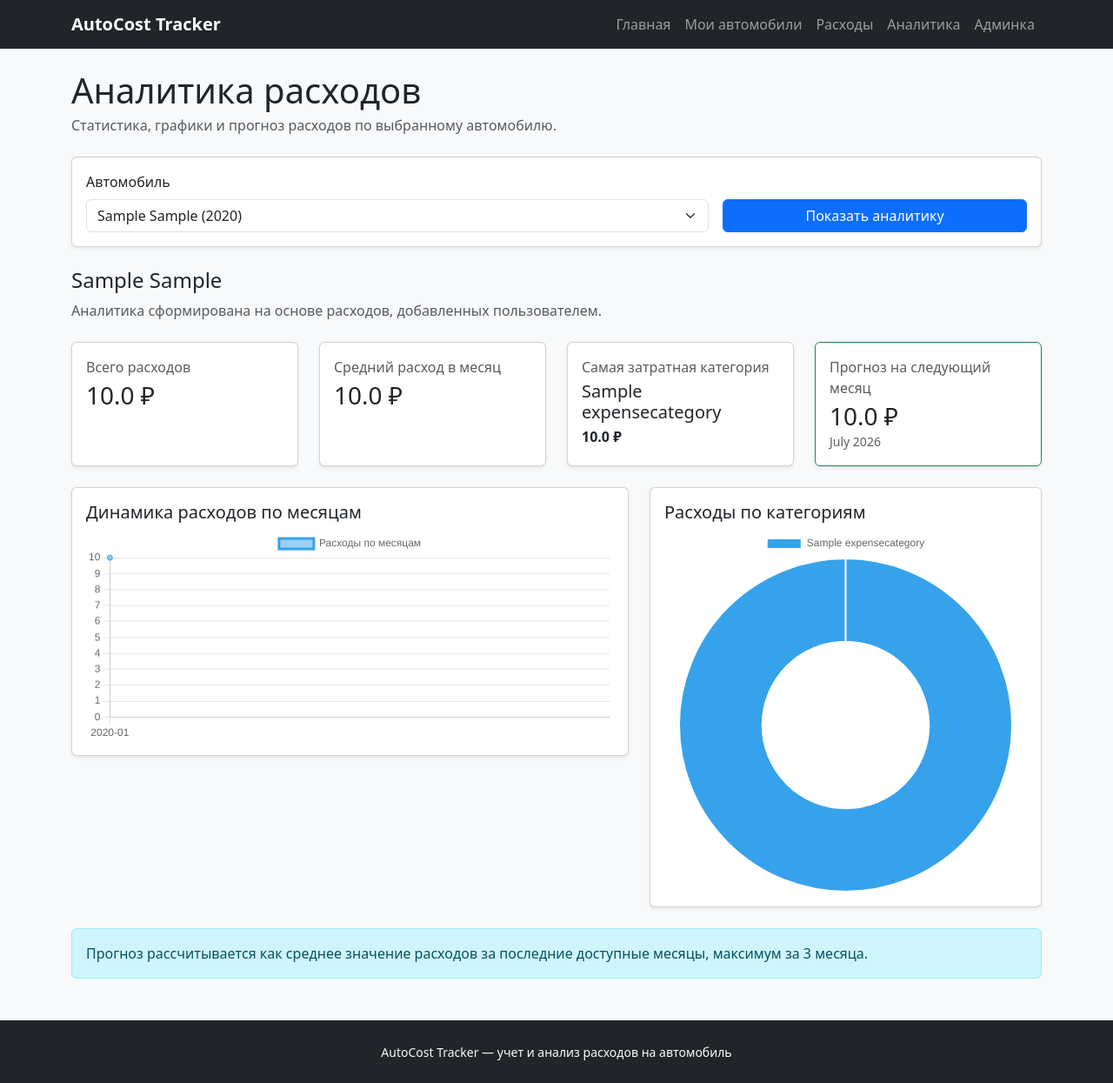
After one commit to Imples74/autocost_tracker, a Django app: page /analytics/ in a window 1280 px wide. The commit adds this page. Shown: the whole page at 87% size. Run offline with Django 5.2, Linux system fonts and the light colour scheme; a user stored in the database is signed in; tables that the repository leaves empty hold one stand-in row (values such as "Sample post").

Commit message:
Add analytics dashboard

```diff
--- a/cars/urls.py
+++ b/cars/urls.py
@@ -20,4 +20,6 @@ urlpatterns = [
     path('expenses/add/', views.expense_create, name='expense_create'),
     path('expenses/<int:pk>/edit/', views.expense_update, name='expense_update'),
     path('expenses/<int:pk>/delete/', views.expense_delete, name='expense_delete'),
+
+    path('analytics/', views.analytics, name='analytics'),
 ]
--- a/cars/views.py
+++ b/cars/views.py
@@ -1,8 +1,13 @@
+import json
+from datetime import date
+from decimal import Decimal
+
+import pandas as pd
 from django.contrib.auth.decorators import login_required
 from django.shortcuts import get_object_or_404, redirect, render
 
 from .forms import CarForm, ExpenseFilterForm, ExpenseForm
-from .models import Car, Expense
+from .models import Car, Expense, MonthlyForecast
 
 
 def home(request):
@@ -237,3 +242,120 @@ def expense_delete(request, pk):
     return render(request, 'cars/expense_confirm_delete.html', {
         'expense': expense,
     })
+
+
+def get_next_month_first_day():
+    today = date.today()
+
+    if today.month == 12:
+        return date(today.year + 1, 1, 1)
+
+    return date(today.year, today.month + 1, 1)
+
+
+@login_required
+def analytics(request):
+    cars = Car.objects.filter(user=request.user)
+
+    selected_car = None
+    selected_car_id = request.GET.get('car')
+
+    if selected_car_id:
+        selected_car = cars.filter(pk=selected_car_id).first()
+
+    if selected_car is None:
+        selected_car = cars.first()
+
+    context = {
+        'cars': cars,
+        'selected_car': selected_car,
+        'has_expenses': False,
+        'total_amount': 0,
+        'average_monthly_amount': 0,
+        'top_category': None,
+        'forecast_amount': None,
+        'forecast_month': None,
+        'month_labels_json': json.dumps([]),
+        'month_values_json': json.dumps([]),
+        'category_labels_json': json.dumps([]),
+        'category_values_json': json.dumps([]),
+    }
+
+    if selected_car is None:
+        return render(request, 'cars/analytics.html', context)
+
+    expenses = Expense.objects.filter(
+        car=selected_car,
+        car__user=request.user
+    ).select_related('category')
+
+    if not expenses.exists():
+        return render(request, 'cars/analytics.html', context)
+
+    expense_data = []
+
+    for expense in expenses:
+        expense_data.append({
+            'expense_date': expense.expense_date,
+            'category': expense.category.name,
+            'amount': float(expense.amount),
+        })
+
+    df = pd.DataFrame(expense_data)
+
+    df['month'] = pd.to_datetime(df['expense_date']).dt.to_period('M').astype(str)
+
+    total_amount = round(df['amount'].sum(), 2)
+
+    monthly_data = (
+        df.groupby('month')['amount']
+        .sum()
+        .reset_index()
+        .sort_values('month')
+    )
+
+    category_data = (
+        df.groupby('category')['amount']
+        .sum()
+        .reset_index()
+        .sort_values('amount', ascending=False)
+    )
+
+    average_monthly_amount = round(monthly_data['amount'].mean(), 2)
+
+    top_category_row = category_data.iloc[0]
+    top_category = {
+        'name': top_category_row['category'],
+        'amount': round(top_category_row['amount'], 2),
+    }
+
+    last_three_months = monthly_data.tail(3)
+    forecast_amount = round(last_three_months['amount'].mean(), 2)
+    forecast_month = get_next_month_first_day()
+
+    MonthlyForecast.objects.update_or_create(
+        car=selected_car,
+        forecast_month=forecast_month,
+        defaults={
+            'predicted_amount': Decimal(str(forecast_amount)),
+            'calculation_description': (
+                'Прогноз рассчитан как среднее значение расходов '
+                'за последние доступные месяцы, максимум за 3 месяца.'
+            ),
+        }
+    )
+
+    context.update({
+        'has_expenses': True,
+        'total_amount': total_amount,
+        'average_monthly_amount': average_monthly_amount,
+        'top_category': top_category,
+        'forecast_amount': forecast_amount,
+        'forecast_month': forecast_month,
+        'month_labels_json': json.dumps(monthly_data['month'].tolist()),
+        'month_values_json': json.dumps(monthly_data['amount'].round(2).tolist()),
+        'category_labels_json': json.dumps(category_data['category'].tolist()),
+        'category_values_json': json.dumps(category_data['amount'].round(2).tolist()),
+    })
+
+    return render(request, 'cars/analytics.html', context)
--- a/templates/base.html
+++ b/templates/base.html
@@ -33,6 +33,10 @@
                     <li class="nav-item">
                         <a class="nav-link" href="{% url 'expense_list' %}">Расходы</a>
                     </li>
+
+                    <li class="nav-item">
+                        <a class="nav-link" href="{% url 'analytics' %}">Аналитика</a>
+                    </li>
                 {% endif %}
 
                 <li class="nav-item">
--- /dev/null
+++ b/templates/cars/analytics.html
@@ -0,0 +1,186 @@
+{% extends 'base.html' %}
+
+{% block title %}Аналитика — AutoCost Tracker{% endblock %}
+
+{% block content %}
+<div class="d-flex justify-content-between align-items-start mb-4">
+    <div>
+        <h1 class="mb-1">Аналитика расходов</h1>
+        <p class="text-muted mb-0">
+            Статистика, графики и прогноз расходов по выбранному автомобилю.
+        </p>
+    </div>
+</div>
+
+{% if cars %}
+    <div class="card shadow-sm mb-4">
+        <div class="card-body">
+            <form method="get" class="row g-3 align-items-end">
+                <div class="col-md-8">
+                    <label for="car" class="form-label">Автомобиль</label>
+                    <select name="car" id="car" class="form-select">
+                        {% for car in cars %}
+                            <option value="{{ car.pk }}" {% if selected_car and car.pk == selected_car.pk %}selected{% endif %}>
+                                {{ car.brand }} {{ car.model }} ({{ car.year }})
+                            </option>
+                        {% endfor %}
+                    </select>
+                </div>
+
+                <div class="col-md-4">
+                    <button type="submit" class="btn btn-primary w-100">
+                        Показать аналитику
+                    </button>
+                </div>
+            </form>
+        </div>
+    </div>
+
+    {% if selected_car %}
+        <div class="mb-4">
+            <h2 class="h4">
+                {{ selected_car.brand }} {{ selected_car.model }}
+            </h2>
+            <p class="text-muted">
+                Аналитика сформирована на основе расходов, добавленных пользователем.
+            </p>
+        </div>
+    {% endif %}
+
+    {% if has_expenses %}
+        <div class="row g-4 mb-4">
+            <div class="col-md-3">
+                <div class="card shadow-sm h-100">
+                    <div class="card-body">
+                        <p class="text-muted mb-1">Всего расходов</p>
+                        <h3 class="mb-0">{{ total_amount }} ₽</h3>
+                    </div>
+                </div>
+            </div>
+
+            <div class="col-md-3">
+                <div class="card shadow-sm h-100">
+                    <div class="card-body">
+                        <p class="text-muted mb-1">Средний расход в месяц</p>
+                        <h3 class="mb-0">{{ average_monthly_amount }} ₽</h3>
+                    </div>
+                </div>
+            </div>
+
+            <div class="col-md-3">
+                <div class="card shadow-sm h-100">
+                    <div class="card-body">
+                        <p class="text-muted mb-1">Самая затратная категория</p>
+                        <h5 class="mb-1">{{ top_category.name }}</h5>
+                        <strong>{{ top_category.amount }} ₽</strong>
+                    </div>
+                </div>
+            </div>
+
+            <div class="col-md-3">
+                <div class="card shadow-sm h-100 border-success">
+                    <div class="card-body">
+                        <p class="text-muted mb-1">Прогноз на следующий месяц</p>
+                        <h3 class="mb-0">{{ forecast_amount }} ₽</h3>
+                        <small class="text-muted">
+                            {{ forecast_month|date:"F Y" }}
+                        </small>
+                    </div>
+                </div>
+            </div>
+        </div>
+
+        <div class="row g-4">
+            <div class="col-lg-7">
+                <div class="card shadow-sm">
+                    <div class="card-body">
+                        <h5 class="card-title">Динамика расходов по месяцам</h5>
+                        <canvas id="monthlyChart" height="120"></canvas>
+                    </div>
+                </div>
+            </div>
+
+            <div class="col-lg-5">
+                <div class="card shadow-sm">
+                    <div class="card-body">
+                        <h5 class="card-title">Расходы по категориям</h5>
+                        <canvas id="categoryChart" height="180"></canvas>
+                    </div>
+                </div>
+            </div>
+        </div>
+
+        <div class="alert alert-info mt-4">
+            Прогноз рассчитывается как среднее значение расходов за последние доступные месяцы,
+            максимум за 3 месяца.
+        </div>
+    {% else %}
+        <div class="alert alert-info">
+            Для выбранного автомобиля пока нет расходов. Добавьте несколько расходов,
+            чтобы увидеть аналитику и прогноз.
+        </div>
+    {% endif %}
+{% else %}
+    <div class="alert alert-warning">
+        У вас пока нет автомобилей. Сначала добавьте автомобиль, затем внесите расходы.
+    </div>
+
+    <a href="{% url 'car_create' %}" class="btn btn-primary">
+        Добавить автомобиль
+    </a>
+{% endif %}
+
+{% if has_expenses %}
+    <script src="https://cdn.jsdelivr.net/npm/chart.js"></script>
+
+    <script>
+        const monthLabels = {{ month_labels_json|safe }};
+        const monthValues = {{ month_values_json|safe }};
+        const categoryLabels = {{ category_labels_json|safe }};
+        const categoryValues = {{ category_values_json|safe }};
+
+        const monthlyContext = document.getElementById('monthlyChart');
+
+        new Chart(monthlyContext, {
+            type: 'line',
+            data: {
+                labels: monthLabels,
+                datasets: [{
+                    label: 'Расходы по месяцам',
+                    data: monthValues,
+                    tension: 0.3
+                }]
+            },
+            options: {
+                responsive: true,
+                plugins: {
+                    legend: {
+                        display: true
+                    }
+                },
+                scales: {
+                    y: {
+                        beginAtZero: true
+                    }
+                }
+            }
+        });
+
+        const categoryContext = document.getElementById('categoryChart');
+
+        new Chart(categoryContext, {
+            type: 'doughnut',
+            data: {
+                labels: categoryLabels,
+                datasets: [{
+                    label: 'Расходы по категориям',
+                    data: categoryValues
+                }]
+            },
+            options: {
+                responsive: true
+            }
+        });
+    </script>
+{% endif %}
+{% endblock %}
--- a/templates/cars/car_detail.html
+++ b/templates/cars/car_detail.html
@@ -14,6 +14,10 @@
     <div class="d-flex gap-2">
         <a href="{% url 'expense_create_for_car' car.pk %}" class="btn btn-primary">
             Добавить расход
+        </a>
+
+        <a href="{% url 'analytics' %}?car={{ car.pk }}" class="btn btn-outline-success">
+            Аналитика
         </a>
 
         <a href="{% url 'car_update' car.pk %}" class="btn btn-outline-primary">
```
